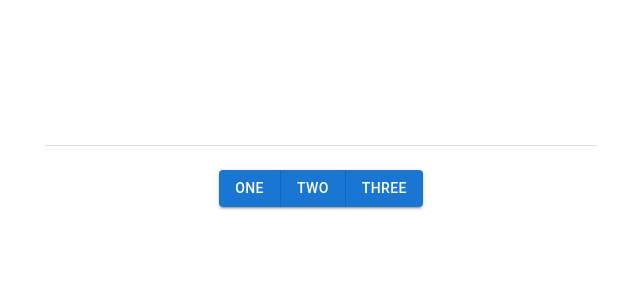
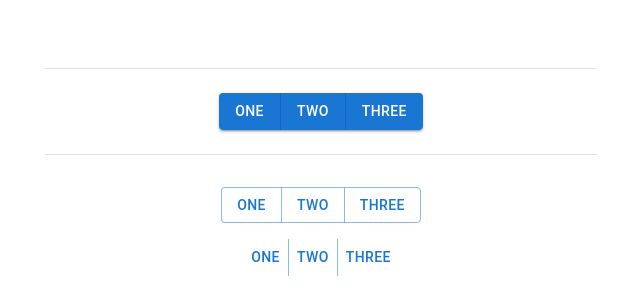
Before and after one commit to watcharakornton/mui_tutorials, a React (Vite) app: page / in a window 1280 px wide. Shown: the part 232-532 px from the top of the page, without its empty margins (319-959 px from the left). Built offline with nearby package versions, Linux system fonts and the light colour scheme.

Commit message:
Add VariantButtonGroup into Button Group Component

```diff
--- a/src/App.jsx
+++ b/src/App.jsx
@@ -19,7 +19,8 @@ import {
 } from './inputs/ButtonComponent';
 
 import {
-  BasicButtonGroup
+  BasicButtonGroup,
+  VariantButtonGroup,
 } from './inputs/ButtonGroupComponent';
 
 
@@ -75,6 +76,8 @@ function App() {
 
         <Divider sx={{ width: "100%" }} />
         <BasicButtonGroup />
+        <Divider sx={{ width: "100%" }} />
+        <VariantButtonGroup />
 
       </Stack>
     </Container>
--- a/src/inputs/ButtonGroupComponent.jsx
+++ b/src/inputs/ButtonGroupComponent.jsx
@@ -1,8 +1,35 @@
 import * as React from 'react';
 import {
     Button,
-    ButtonGroup
+    ButtonGroup,
+    Box
 } from '@mui/material'
+
+export const VariantButtonGroup = () => {
+    return (
+        <Box
+            sx={{
+                display: 'flex',
+                flexDirection: 'column',
+                alignItems: 'center',
+                '& > *': {
+                    m: 1,
+                },
+            }}
+        >
+            <ButtonGroup variant="outlined" aria-label="Basic button group">
+                <Button>One</Button>
+                <Button>Two</Button>
+                <Button>Three</Button>
+            </ButtonGroup>
+            <ButtonGroup variant="text" aria-label="Basic button group">
+                <Button>One</Button>
+                <Button>Two</Button>
+                <Button>Three</Button>
+            </ButtonGroup>
+        </Box>
+    )
+}
 
 export const BasicButtonGroup = () => {
     return (
```
